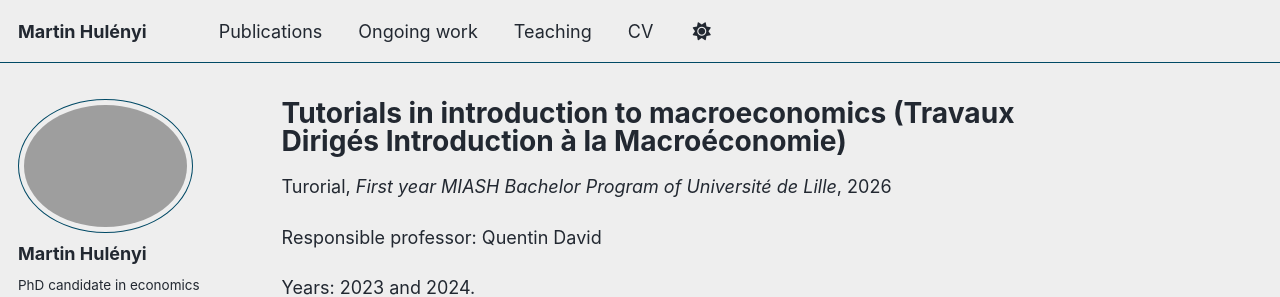
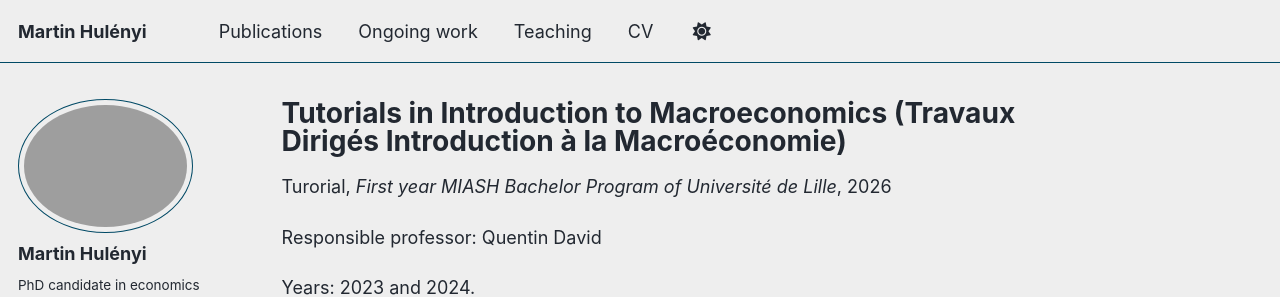
Before and after one commit to martinhulenyi/martinhulenyi.github.io, a Jekyll site: the page built from _teaching/2024_introduction_a_la_macroeconomie.md, in a window 1280 px wide and 1132 px high. Shown: the top 297 px of the window. Built offline with Jekyll 4.4.1, drawn with Linux system fonts in a browser that asks for light colours; some web fonts are replaced; a script that is not in the unit is left out.

```diff
--- a/_teaching/2024_introduction_a_la_macroeconomie.md
+++ b/_teaching/2024_introduction_a_la_macroeconomie.md
@@ -1,5 +1,5 @@
 ---
-title: "Tutorials in introduction to macroeconomics (Travaux Dirigés Introduction à la Macroéconomie)"
+title: "Tutorials in Introduction to Macroeconomics (Travaux Dirigés Introduction à la Macroéconomie)"
 collection: teaching
 type: "Turorial"
 permalink: /teaching/macro
```
